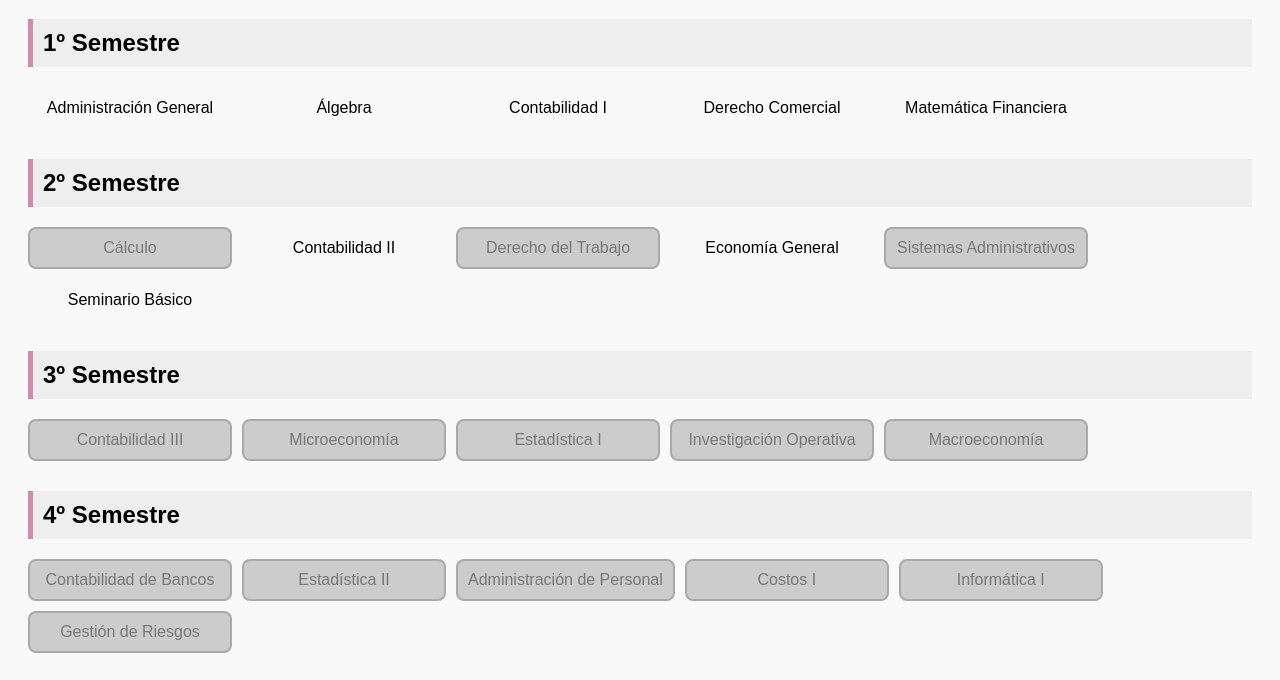
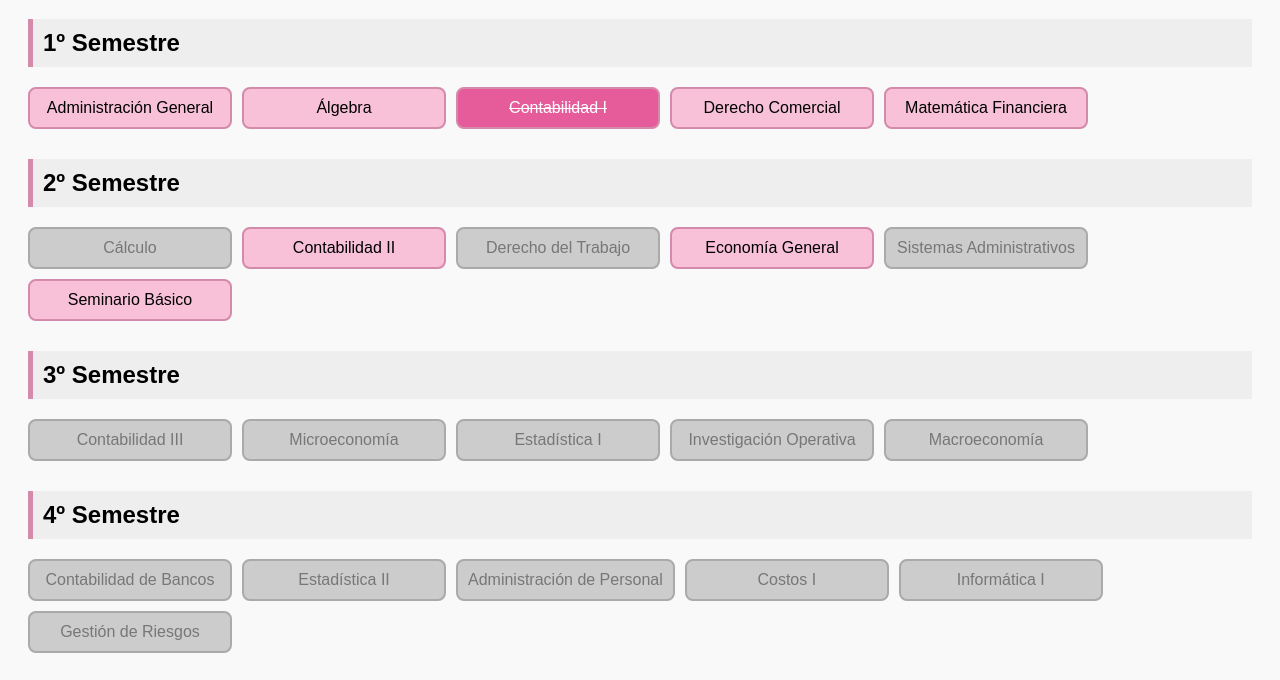
Before and after one commit to ariilutv/CONTADUR-A-P-BLICA-, a plain HTML site: page index.html in a window 1280 px wide. Both pictures are taken after a click on the element "Contabilidad I". Shown: the part 89-769 px from the top of the page. Drawn offline with Linux system fonts and the light colour scheme.

Commit message:
Update style.css

```diff
--- a/style.css
+++ b/style.css
@@ -1,17 +1,51 @@
-body { font-family: sans-serif; background: #f9f9f9; padding: 20px; }
+body {
+  font-family: sans-serif;
+  background: #f9f9f9;
+  padding: 20px;
+}
 
-h1 { text-align: center; }
+h1 {
+  text-align: center;
+}
 
-.semestre { margin-bottom: 30px; }
+.semestre {
+  margin-bottom: 30px;
+}
 
-.semestre h2 { background: #eee; padding: 10px; border-left: 5px solid #d48aaa; }
+.semestre h2 {
+  background: #eee;
+  padding: 10px;
+  border-left: 5px solid #d48aaa;
+}
 
-.ramos { display: flex; flex-wrap: wrap; gap: 10px; margin-top: 10px; }
+.ramos {
+  display: flex;
+  flex-wrap: wrap;
+  gap: 10px;
+  margin-top: 10px;
+}
 
-.ramo { padding: 10px; border-radius: 8px; cursor: pointer; min-width: 180px; text-align: center; user-select: none; transition: 0.3s; border: 2px solid transparent; }
+.ramo {
+  padding: 10px;
+  border: 2px solid #d48aaa;
+  background-color: #f8c1d8;
+  border-radius: 8px;
+  cursor: pointer;
+  min-width: 180px;
+  text-align: center;
+  user-select: none;
+  transition: 0.3s;
+}
 
-/* Colores por área */ .ramo.contable { background-color: #f8c1d8; border-color: #d48aaa; } .ramo.matematica { background-color: #c1f8d1; border-color: #71c794; } .ramo.economica { background-color: #c1e8f8; border-color: #7dbdd6; } .ramo.administrativa { background-color: #e1c1f8; border-color: #b671d6; } .ramo.juridica { background-color: #f8d1b1; border-color: #d69a71; } .ramo.metodologia { background-color: #f8b1b1; border-color: #d67171; }
+.ramo.aprobado {
+  background-color: #e65c9b;
+  color: white;
+  text-decoration: line-through;
+}
 
-/* Aprobado tonalidades oscuras */ .ramo.contable.aprobado { background-color: #e65c9b; color: white; text-decoration: line-through; } .ramo.matematica.aprobado { background-color: #4caf50; color: white; text-decoration: line-through; } .ramo.economica.aprobado { background-color: #2196f3; color: white; text-decoration: line-through; } .ramo.administrativa.aprobado { background-color: #9c27b0; color: white; text-decoration: line-through; } .ramo.juridica.aprobado { background-color: #ff9800; color: white; text-decoration: line-through; } .ramo.metodologia.aprobado { background-color: #f44336; color: white; text-decoration: line-through; }
-
-.ramo.bloqueado { background-color: #ccc; border-color: #aaa; color: #777; cursor: not-allowed; }
+.ramo.bloqueado {
+  background-color: #ccc;
+  border-color: #aaa;
+  color: #777;
+  cursor: not-allowed;
+}
```
